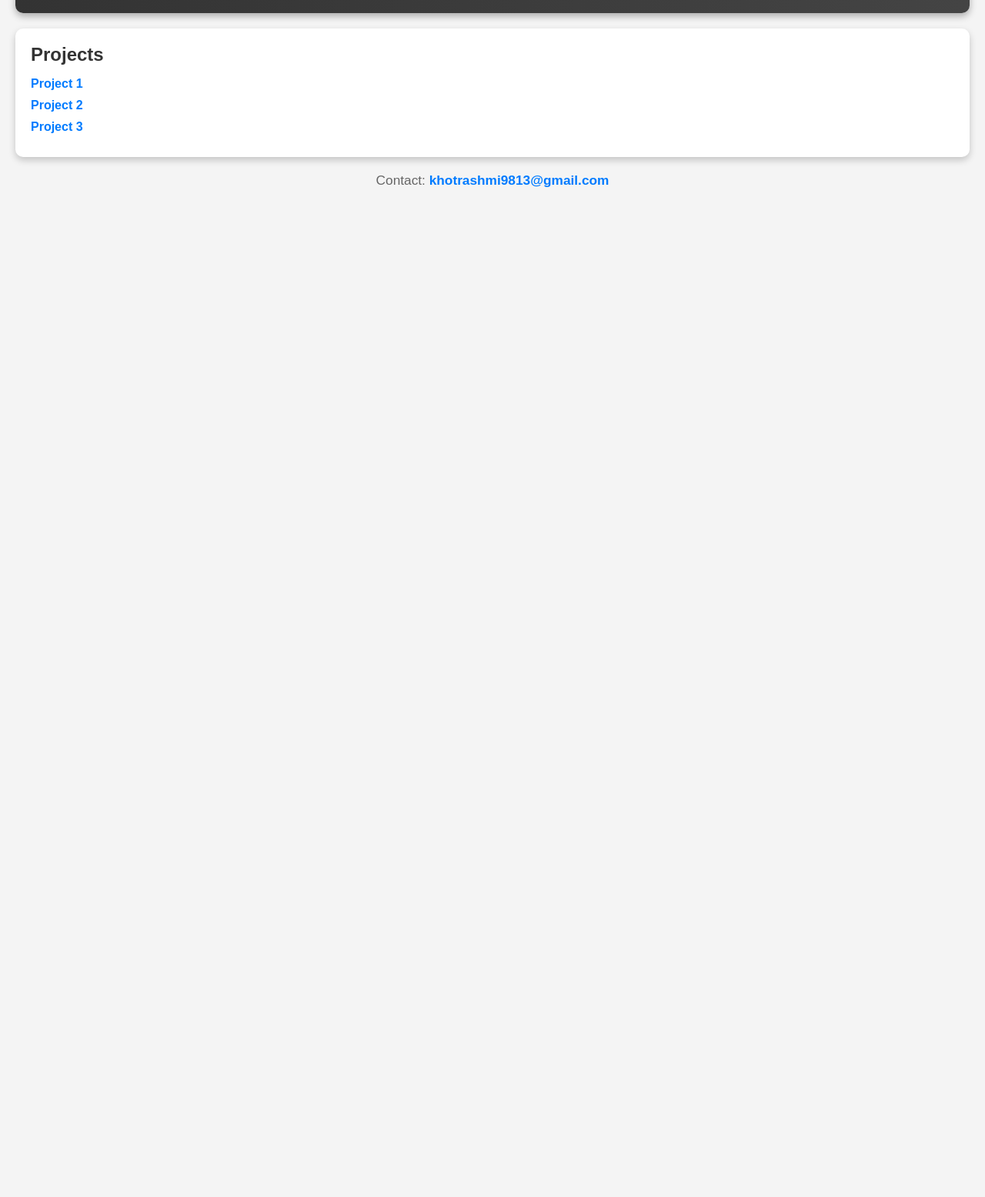
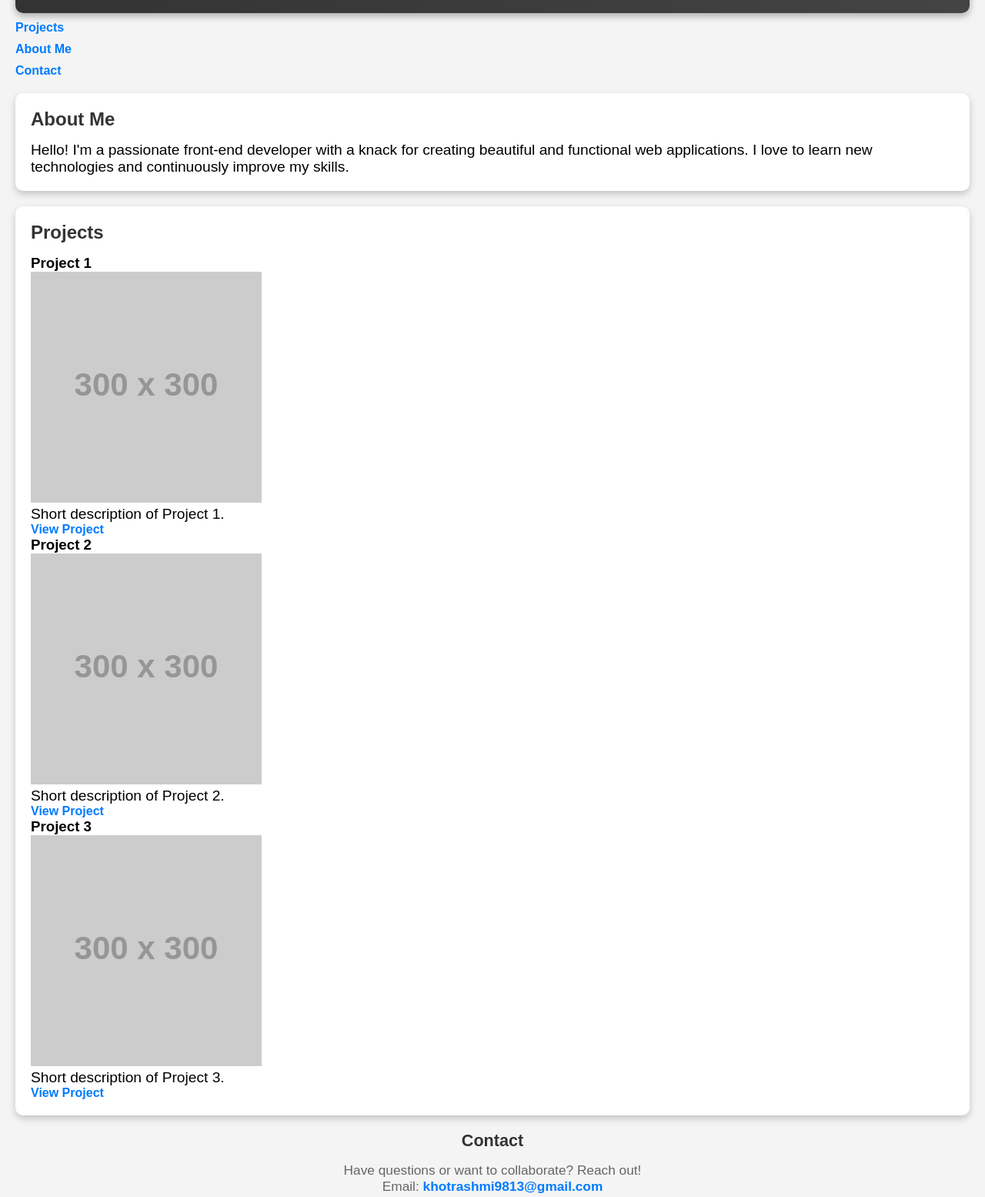
Before and after one commit to rashmi1398/rashmi9813.github.io, a plain HTML site: page index.html in a window 1280 px wide. Shown: the part 120-1675 px from the top of the page at 77% size. Before the commit the page ends 800 px from the top, so only its background shows below. Drawn offline with Linux system fonts and the light colour scheme; placeholder pictures from the web are drawn by us.

Commit message:
Update index.html

```diff
--- a/index.html
+++ b/index.html
@@ -11,16 +11,48 @@
         <h1>Rashmi Khot</h1>
         <p>Front-end Developer</p>
     </header>
+
+    <nav>
+        <ul>
+            <li><a href="#projects">Projects</a></li>
+            <li><a href="#about">About Me</a></li>
+            <li><a href="#contact">Contact</a></li>
+        </ul>
+    </nav>
+
+    <section id="about">
+        <h2>About Me</h2>
+        <p>Hello! I'm a passionate front-end developer with a knack for creating beautiful and functional web applications. I love to learn new technologies and continuously improve my skills.</p>
+    </section>
+
     <section id="projects">
         <h2>Projects</h2>
-        <ul>
-            <li><a href="project1-link">Project 1</a></li>
-            <li><a href="project2-link">Project 2</a></li>
-            <li><a href="project3-link">Project 3</a></li>
-        </ul>
+        <div class="project-grid">
+            <div class="project-item">
+                <h3>Project 1</h3>
+                <img src="https://via.placeholder.com/300" alt="Project 1">
+                <p>Short description of Project 1.</p>
+                <a href="project1-link">View Project</a>
+            </div>
+            <div class="project-item">
+                <h3>Project 2</h3>
+                <img src="https://via.placeholder.com/300" alt="Project 2">
+                <p>Short description of Project 2.</p>
+                <a href="project2-link">View Project</a>
+            </div>
+            <div class="project-item">
+                <h3>Project 3</h3>
+                <img src="https://via.placeholder.com/300" alt="Project 3">
+                <p>Short description of Project 3.</p>
+                <a href="project3-link">View Project</a>
+            </div>
+        </div>
     </section>
-    <footer>
-        <p>Contact: <a href="mailto:khotrashmi9813@gmail.com">khotrashmi9813@gmail.com</a></p>
+
+    <footer id="contact">
+        <h2>Contact</h2>
+        <p>Have questions or want to collaborate? Reach out!</p>
+        <p>Email: <a href="mailto:khotrashmi9813@gmail.com">khotrashmi9813@gmail.com</a></p>
     </footer>
 </body>
 </html>
```
